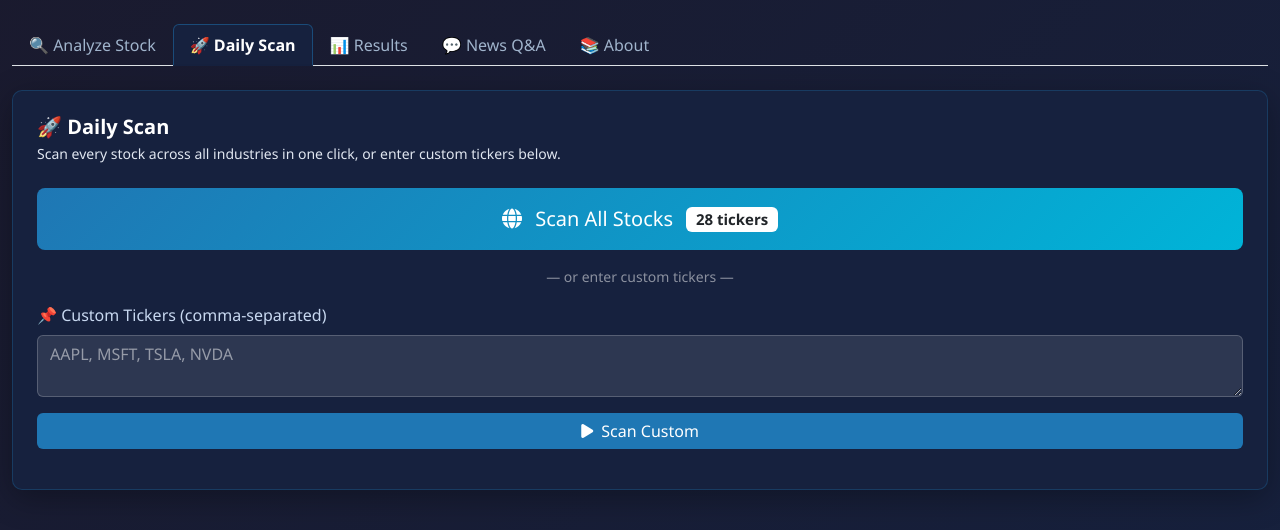
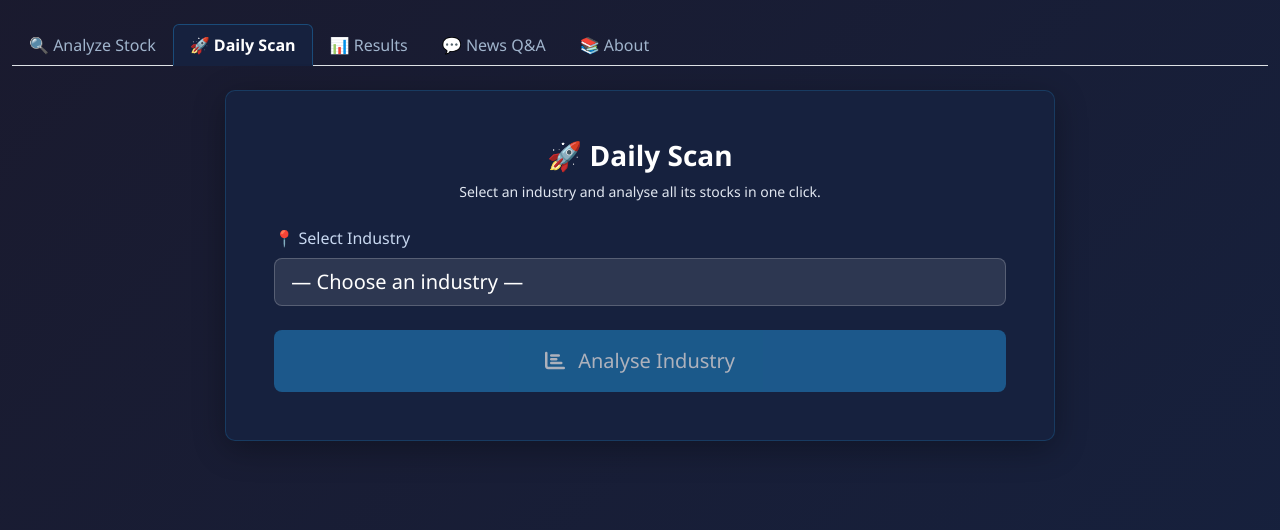
Before and after one commit to Tommysoliman/Ai_Trader, a Flask app: page / in a window 1280 px wide, after a click on "🚀 Daily Scan". Shown: the part 58-588 px from the top of the page. Run offline with Flask 3, Linux system fonts and the light colour scheme.

Commit message:
Daily Scan: replace Scan All with industry dropdown + Analyse button
- Industry dropdown loads from /api/industries
- Selecting an industry previews its tickers as badges
- Blue Analyse button fetches that industry's tickers and runs the scan
- Results table labelled with selected industry name and count
- Removed custom ticker input and old Scan All button

Co-Authored-By: Claude Sonnet 4.6 <noreply@anthropic.com>

```diff
--- a/templates/index.html
+++ b/templates/index.html
@@ -343,32 +343,36 @@
              TAB 2 — DAILY SCAN
         ═══════════════════════════════════════════ -->
         <div class="tab-pane fade" id="tab-scan">
-            <div class="card p-4">
-                <h5 class="mb-1">🚀 Daily Scan</h5>
-                <p class="small mb-4" style="color:#90a8c0;">Scan every stock across all industries in one click, or enter custom tickers below.</p>
+            <div class="row justify-content-center">
+                <div class="col-lg-10 col-xl-8">
+                    <div class="card p-5">
+                        <h3 class="mb-2 text-center fw-bold">🚀 Daily Scan</h3>
+                        <p class="text-center small mb-4" style="color:#90a8c0;">Select an industry and analyse all its stocks in one click.</p>
 
-                <!-- Scan All button -->
-                <button class="btn btn-scan-all btn-lg w-100 mb-3 py-3 fs-5" onclick="scanAll()">
-                    <i class="fas fa-globe me-2"></i> Scan All Stocks
-                    <span class="badge bg-white text-dark ms-2 small">28 tickers</span>
+                        <div class="mb-4">
+                            <label class="form-label fs-6">📍 Select Industry</label>
+                            <select class="form-select form-select-lg" id="scan-industry-select">
+                                <option value="">Loading industries…</option>
+                            </select>
+                        </div>
+
+                        <!-- Industry tickers preview -->
+                        <div id="scan-industry-preview" class="mb-4" style="display:none;">
+                            <p class="small mb-1" style="color:#90a8c0;">Stocks in this industry:</p>
+                            <div id="scan-industry-tickers" class="d-flex flex-wrap gap-2"></div>
+                        </div>
+
+                        <button class="btn btn-primary btn-lg w-100 py-3 fs-5" id="scan-analyse-btn" onclick="scanIndustry()" disabled>
+                            <i class="fas fa-chart-bar me-2"></i> Analyse Industry
                         </button>
 
-                <div class="text-center text-white-50 small mb-3">— or enter custom tickers —</div>
-
-                <div class="mb-3">
-                    <label class="form-label">📌 Custom Tickers (comma-separated)</label>
-                    <textarea class="form-control" id="scan-tickers" rows="2" placeholder="AAPL, MSFT, TSLA, NVDA"></textarea>
-                </div>
-                <button class="btn btn-primary w-100 mb-3" onclick="scanCustom()">
-                    <i class="fas fa-play me-1"></i> Scan Custom
-                </button>
-
-                <div class="loading text-center" id="scan-loading">
+                        <div class="loading text-center mt-4" id="scan-loading">
                             <div class="spinner-border" role="status"></div>
                             <p class="mt-2 text-white" id="scan-loading-msg">Scanning stocks…</p>
                         </div>
 
-                <div id="scan-results" style="display:none;">
+                        <div id="scan-results" style="display:none;" class="mt-4">
+                            <h6 class="mb-3" id="scan-results-label" style="color:#90a8c0;"></h6>
                             <div class="table-responsive">
                                 <table class="table table-hover">
                                     <thead>
@@ -384,6 +388,8 @@
                                     </thead>
                                     <tbody id="scan-table-body"></tbody>
                                 </table>
+                            </div>
+                        </div>
                     </div>
                 </div>
             </div>
@@ -558,6 +564,10 @@ document.addEventListener('DOMContentLoaded', () => {
     document.getElementById('industry-select').addEventListener('change', function () {
         loadStocks(this.value);
     });
+    loadScanIndustries();
+    document.getElementById('scan-industry-select').addEventListener('change', function () {
+        loadScanIndustryPreview(this.value);
+    });
 });
 
 async function loadIndustries() {
@@ -665,17 +675,56 @@ function setPillar(id, score, lines) {
 }
 
 // ── TAB 2: Daily Scan ─────────────────────────────────────────────────────
-async function scanAll() {
-    document.getElementById('scan-loading-msg').textContent =
-        `Scanning all ${ALL_TICKERS.length} stocks — this may take a few minutes…`;
-    await runScan(ALL_TICKERS);
+async function loadScanIndustries() {
+    try {
+        const r = await fetch('/api/industries');
+        const d = await r.json();
+        const sel = document.getElementById('scan-industry-select');
+        sel.innerHTML = '<option value="">— Choose an industry —</option>';
+        d.industries.forEach(i => sel.innerHTML += `<option value="${i}">${i}</option>`);
+    } catch (e) { console.error(e); }
 }
 
-async function scanCustom() {
-    const raw = document.getElementById('scan-tickers').value;
-    const tickers = raw.split(',').map(t => t.trim().toUpperCase()).filter(Boolean);
-    if (!tickers.length) { alert('Please enter at least one ticker'); return; }
-    document.getElementById('scan-loading-msg').textContent = `Scanning ${tickers.length} stocks…`;
+async function loadScanIndustryPreview(industry) {
+    const btn = document.getElementById('scan-analyse-btn');
+    const preview = document.getElementById('scan-industry-preview');
+    const tickerBox = document.getElementById('scan-industry-tickers');
+
+    if (!industry) {
+        preview.style.display = 'none';
+        btn.disabled = true;
+        return;
+    }
+
+    try {
+        const r = await fetch(`/api/stocks/${encodeURIComponent(industry)}`);
+        const d = await r.json();
+        tickerBox.innerHTML = (d.stocks || []).map(t =>
+            `<span class="badge" style="background:rgba(31,119,180,0.25);color:#7ec8e3;border:1px solid rgba(31,119,180,0.4);font-size:0.82rem;">${t}</span>`
+        ).join('');
+        preview.style.display = 'block';
+        btn.disabled = false;
+    } catch (e) {
+        console.error(e);
+        btn.disabled = true;
+    }
+}
+
+async function scanIndustry() {
+    const industry = document.getElementById('scan-industry-select').value;
+    if (!industry) { alert('Please select an industry'); return; }
+
+    let tickers = [];
+    try {
+        const r = await fetch(`/api/stocks/${encodeURIComponent(industry)}`);
+        const d = await r.json();
+        tickers = d.stocks || [];
+    } catch (e) { alert('Could not load tickers'); return; }
+
+    document.getElementById('scan-loading-msg').textContent =
+        `Analysing ${tickers.length} stocks in ${industry}…`;
+    document.getElementById('scan-results-label').textContent =
+        `Results for ${industry} (${tickers.length} stocks)`;
     await runScan(tickers);
 }
 
```
Lines whose indentation alone changed are shown as unchanged.
